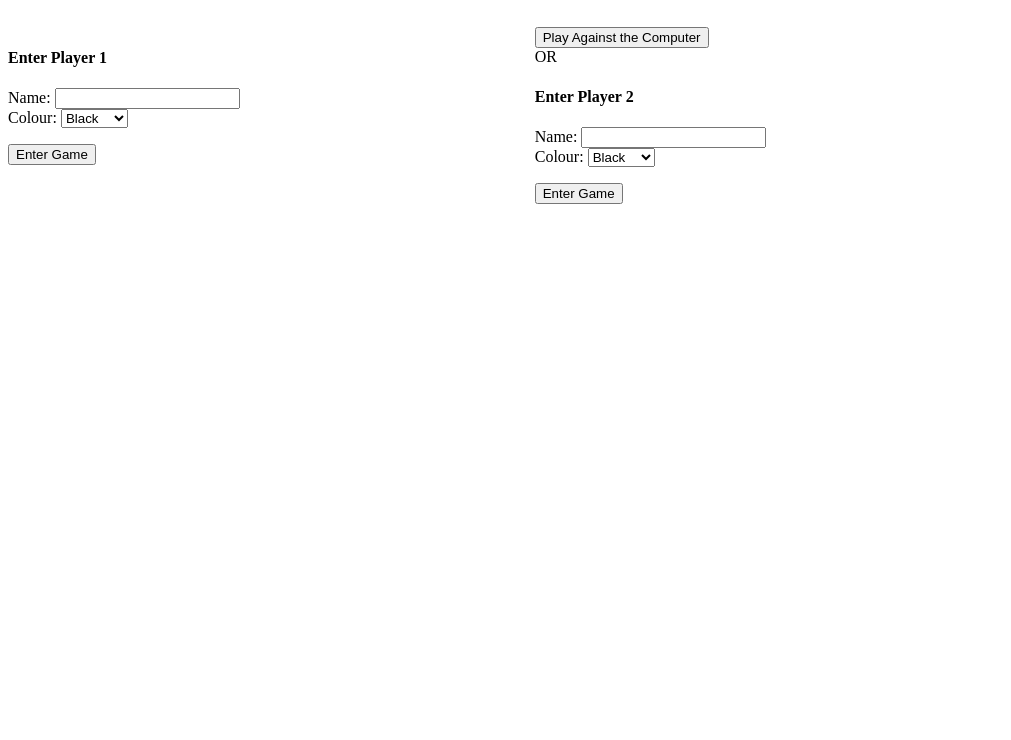
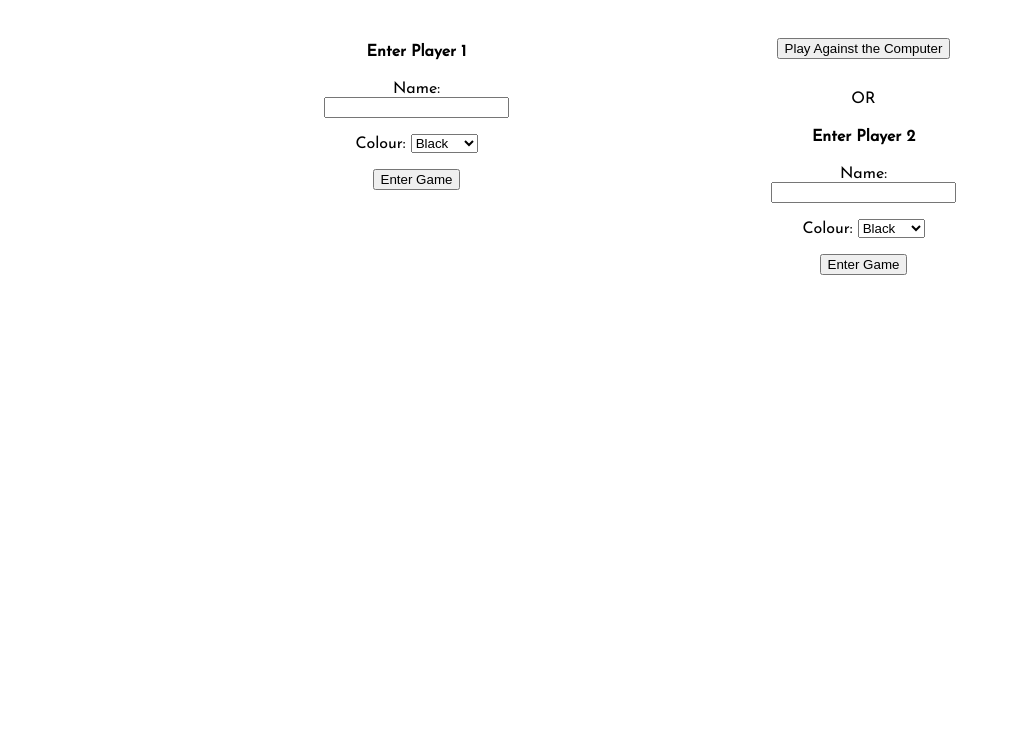
Before and after one commit to AJMcDee/TicTacToe, a plain HTML site: page index.html in a window 1280 px wide. Shown: the part 60-800 px from the top of the page, without its empty margins (0-1011 px from the left). Drawn offline with Linux system fonts and the light colour scheme.

Commit message:
Added font and did some CSS adjustment: definitely not final!

```diff
--- a/index.html
+++ b/index.html
@@ -2,9 +2,11 @@
     <head>
         <title>Tic Tac Toe!</title>
         <link rel="stylesheet" href="style.css">
+        <link href="https://fonts.googleapis.com/css2?family=Josefin+Sans&display=swap" rel="stylesheet">
     </head>
-    <body>
+    <body><center>
         <h1>Tic Tac Toe</h1>
+        <div id="gameboardContainer"></div>
         <div id="resultsdisplay"></div>
         <div id="newgamebuttondisplay"></div>
         <div id="startgamebuttondisplay"><button id="startgame">Start Game</button></div>
@@ -12,7 +14,8 @@
             <div id="player1" class="playerInfoClass">
                 <h4>Enter Player 1</h4>
                 <form id="player1entry" class="playerentryform">
-                    Name: <input id="player1name" type="text"><br>
+                    <p>Name:<br>
+                        <input id="player1name" type="text"></p>
                     Colour: <select id="player1shapecolor">
                         <option value="#000000">Black</option>
                         <option value="#004777">Blue</option>
@@ -24,12 +27,13 @@
                     <button id="submitplayer1" class="submitplayerbutton">Enter Game</button>
             </div>
             <div id="player2" class="playerInfoClass">
-                <button id="submitplayer3" class="submitplayerbutton">Play Against the Computer</button><br>
+                <p><button id="submitplayer3" class="submitplayerbutton">Play Against the Computer</button></p><br>
                 OR<br>
                 <h4>Enter Player 2</h4>
 
                 <form id="player2entry" class="playerentryform">
-                    Name: <input id="player2name" type="text"><br>
+                    <p>Name:<br>
+                        <input id="player2name" type="text"></p>
                     Colour: <select id="player2shapecolor">
                         <option value="#000000">Black</option>
                         <option value="#004777">Blue</option>
@@ -46,5 +50,5 @@
         </div>
 
         <script src="script.js"></script>
-    </body>
+    </center></body>
 </html>
--- a/style.css
+++ b/style.css
@@ -3,9 +3,14 @@
     grid-template-columns: 1fr 1fr 1fr;
     grid-template-rows: 1fr 1fr 1fr;
     border: 3px solid black;
-    width: 500px;
-    height: 500px;
+    width: 50%;
+    max-width: 500px;
 }
+
+body {
+    font-family: 'Josefin Sans', 'Segoe UI', Roboto, Oxygen, Ubuntu, Cantarell, 'Open Sans', 'Helvetica Neue', sans-serif;
+}
+
 
 .gamesquare {
     display: flex;
@@ -14,12 +19,15 @@
     font-size: 60px;
     justify-content: center;
     align-items: center;
+    height: 0;
+    padding-bottom: 100%;
 }
+
 
 #playerInformation {
     display: flex;
     justify-content: space-between;
     min-width: 500px;
-    width: 60%;
+    width: 50%;
 
 }
```
